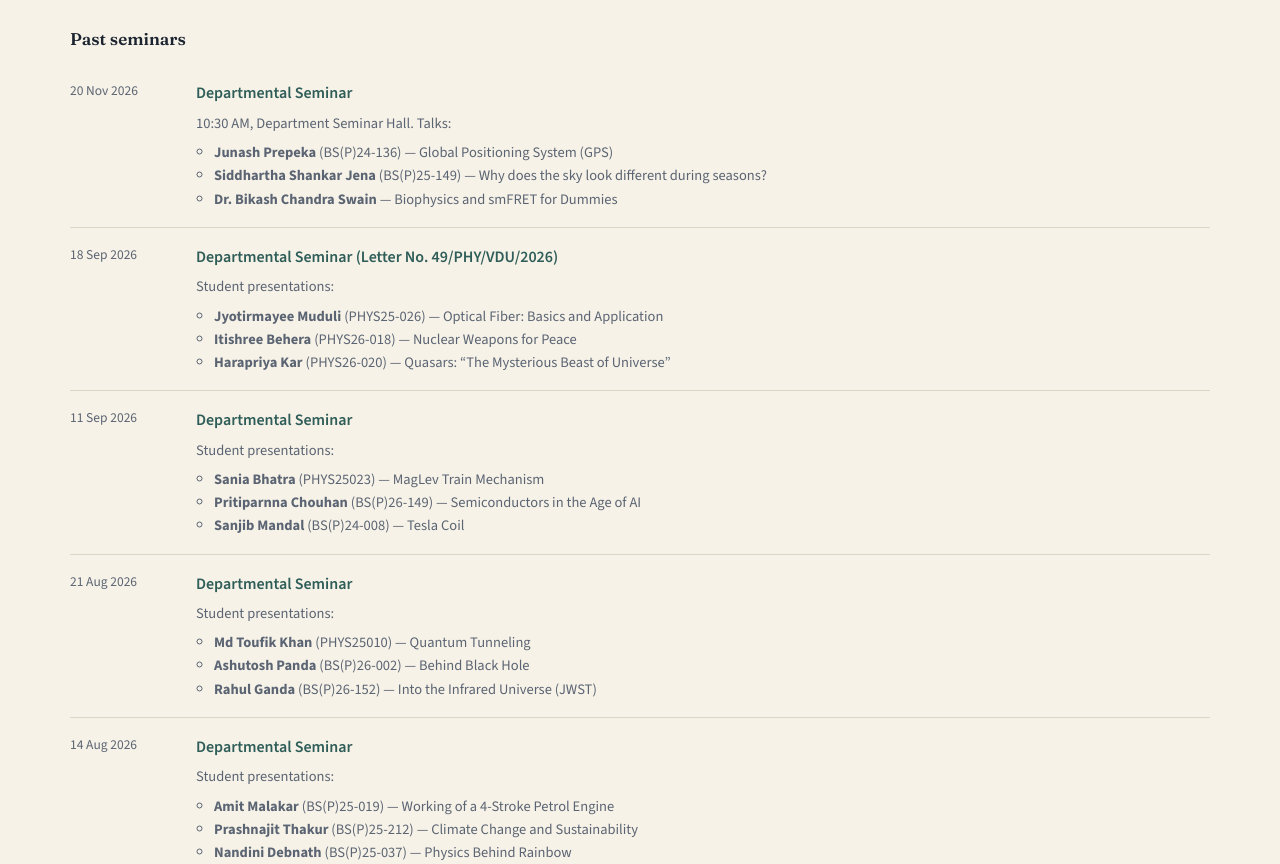
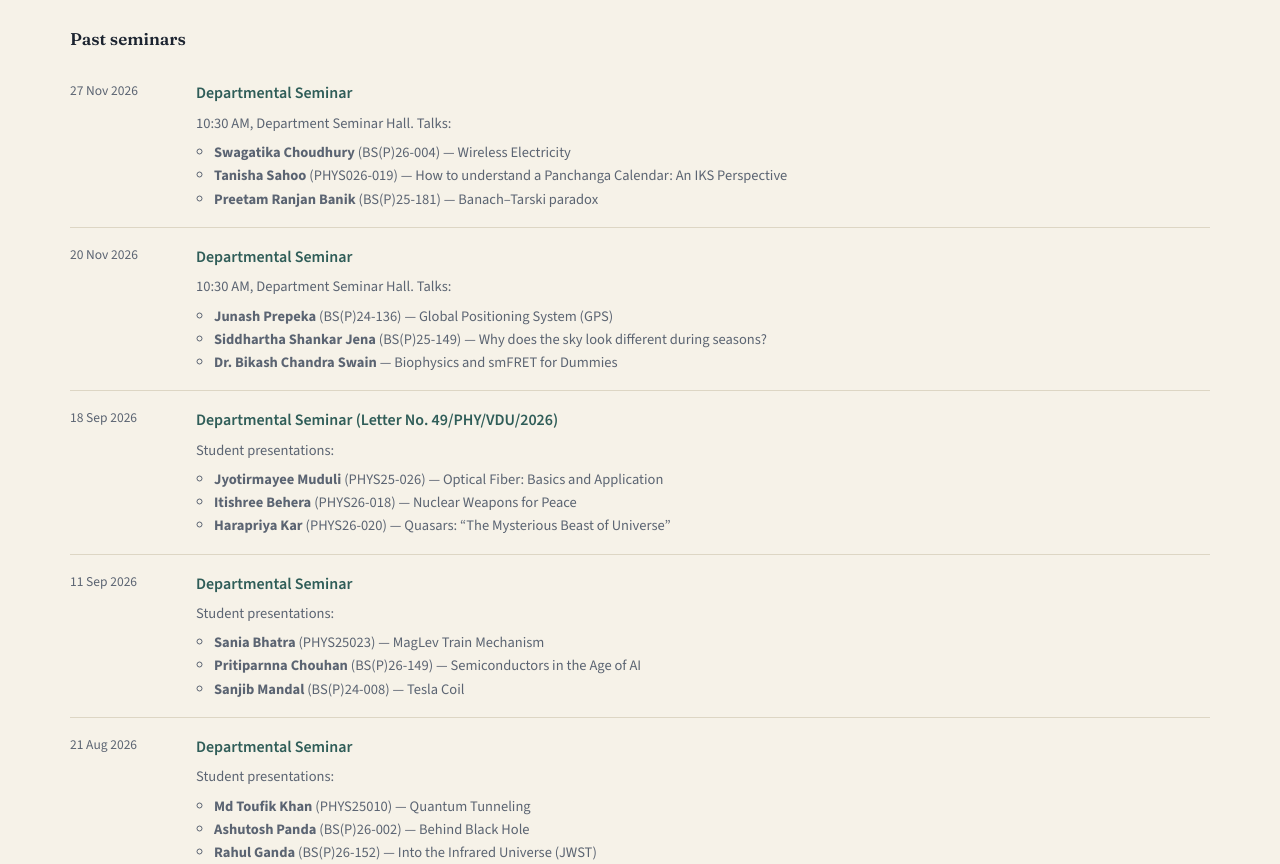
Before and after one commit to Physics-VDU/Physics-VDU.github.io, a plain HTML site: page student-life.html in a window 1280 px wide. Shown: the part 1401-2265 px from the top of the page. Drawn offline with nearby package versions, Linux system fonts and the light colour scheme.

Commit message:
Add files via upload

```diff
--- a/student-life.html
+++ b/student-life.html
@@ -62,6 +62,18 @@
 
       <h3 style="font-size:17px;margin:32px 0 16px;">Past seminars</h3>
       <ul style="list-style:none;margin:0;padding:0;display:flex;flex-direction:column;gap:0;">
+        <li class="sem-item" style="display:grid;grid-template-columns:110px 1fr;gap:16px;align-items:start;padding:16px 0;border-bottom:1px solid #ddd6c4;">
+          <span style="color:#5b6472;font-size:13.5px;">27 Nov 2026</span>
+          <div>
+            <span style="color:#2f5d58;font-weight:600;">Departmental Seminar</span>
+            <p style="margin:6px 0 0;font-size:14.5px;color:#5b6472;">10:30 AM, Department Seminar Hall. Talks:</p>
+            <ul style="margin:6px 0 0;padding-left:18px;font-size:14.5px;color:#5b6472;">
+              <li><strong>Swagatika Choudhury</strong> (BS(P)26-004) — Wireless Electricity</li>
+              <li><strong>Tanisha Sahoo</strong> (PHYS026-019) — How to understand a Panchanga Calendar: An IKS Perspective</li>
+              <li><strong>Preetam Ranjan Banik</strong> (BS(P)25-181) — Banach–Tarski paradox</li>
+            </ul>
+          </div>
+        </li>
         <li class="sem-item" style="display:grid;grid-template-columns:110px 1fr;gap:16px;align-items:start;padding:16px 0;border-bottom:1px solid #ddd6c4;">
           <span style="color:#5b6472;font-size:13.5px;">20 Nov 2026</span>
           <div>
```
